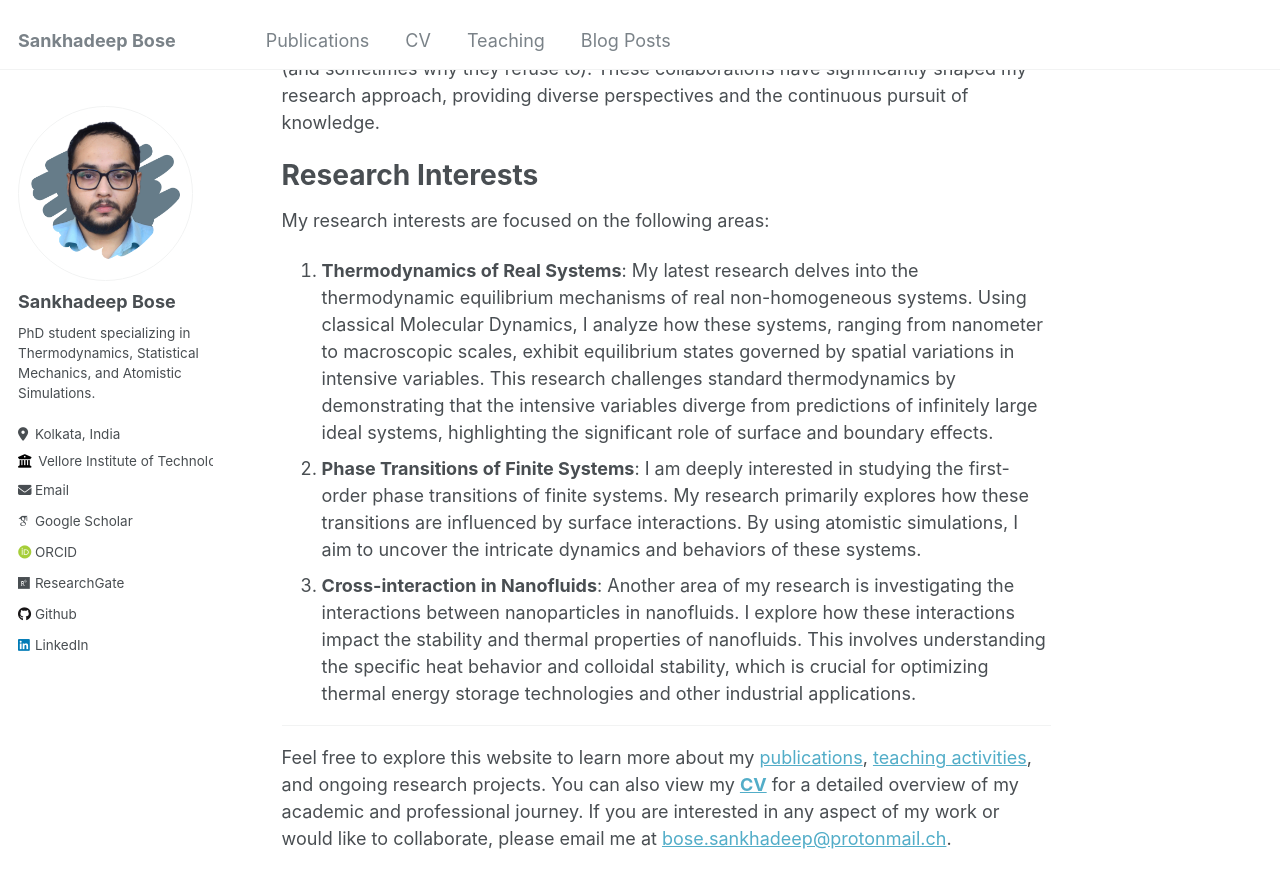
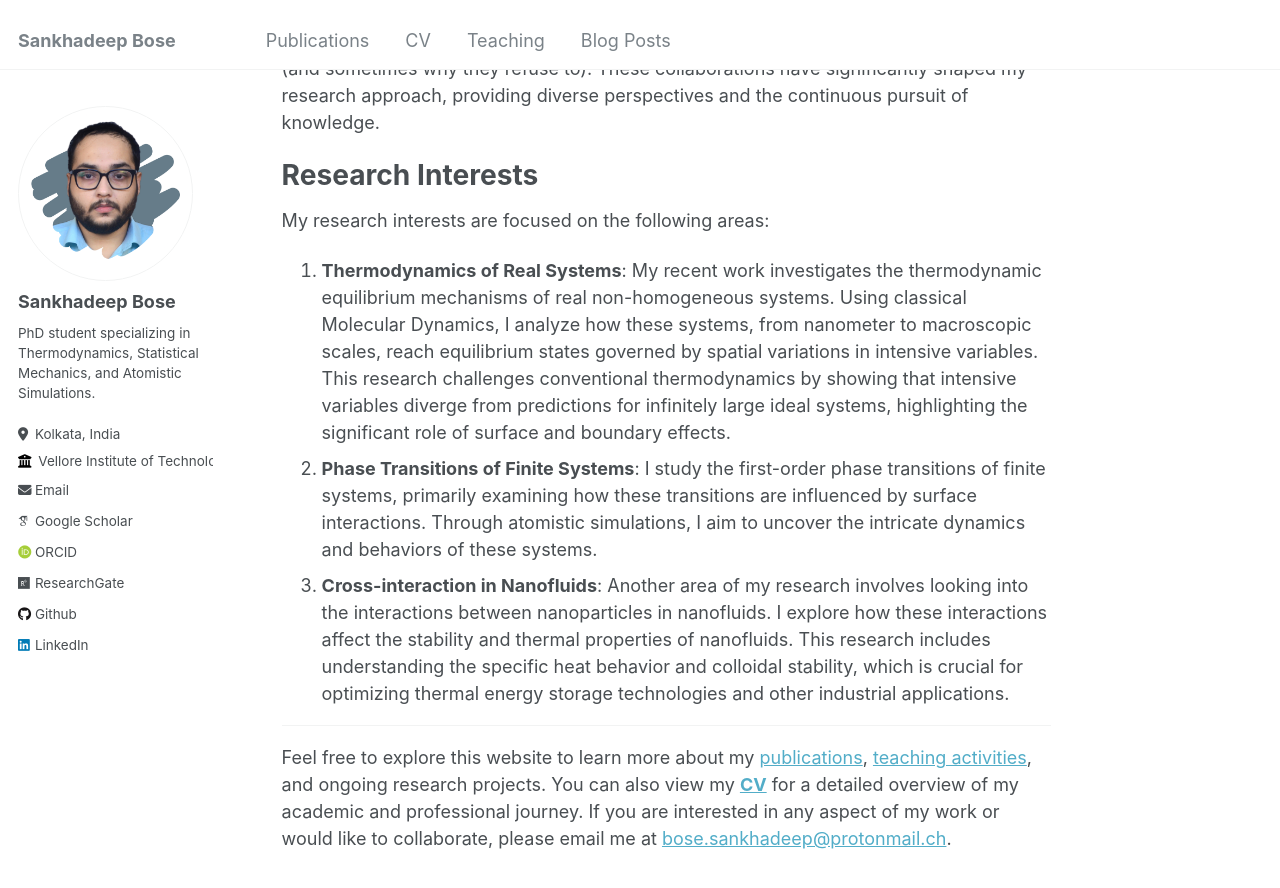
Before and after one commit to sankhadeepbose/sankhadeepbose.github.io, a Jekyll site: the page built from _pages/about.md, in a window 1280 px wide and 900 px high, scrolled down 387 px. Shown: the top 888 px of the window. Built offline with Jekyll 4.4.1, drawn with Linux system fonts in a browser that asks for light colours; some web fonts are replaced.

Commit message:
Update about.md

```diff
--- a/_pages/about.md
+++ b/_pages/about.md
@@ -17,9 +17,9 @@ Hello, I am Sankhadeep (শঙ্খদীপ, pronounced /ʃɔŋ.kʰoː.d̪iːp
 Research Interests
 ======
 My research interests are focused on the following areas:
-1. **Thermodynamics of Real Systems**: My latest research delves into the thermodynamic equilibrium mechanisms of real non-homogeneous systems. Using classical Molecular Dynamics, I analyze how these systems, ranging from nanometer to macroscopic scales, exhibit equilibrium states governed by spatial variations in intensive variables. This research challenges standard thermodynamics by demonstrating that the intensive variables diverge from predictions of infinitely large ideal systems, highlighting the significant role of surface and boundary effects.
-1. **Phase Transitions of Finite Systems**: I am deeply interested in studying the first-order phase transitions of finite systems. My research primarily explores how these transitions are influenced by surface interactions. By using atomistic simulations, I aim to uncover the intricate dynamics and behaviors of these systems.
-1. **Cross-interaction in Nanofluids**: Another area of my research is investigating the interactions between nanoparticles in nanofluids. I explore how these interactions impact the stability and thermal properties of nanofluids. This involves understanding the specific heat behavior and colloidal stability, which is crucial for optimizing thermal energy storage technologies and other industrial applications.
+1. **Thermodynamics of Real Systems**: My recent work investigates the thermodynamic equilibrium mechanisms of real non-homogeneous systems. Using classical Molecular Dynamics, I analyze how these systems, from nanometer to macroscopic scales, reach equilibrium states governed by spatial variations in intensive variables. This research challenges conventional thermodynamics by showing that intensive variables diverge from predictions for infinitely large ideal systems, highlighting the significant role of surface and boundary effects.
+1. **Phase Transitions of Finite Systems**: I study the first-order phase transitions of finite systems, primarily examining how these transitions are influenced by surface interactions. Through atomistic simulations, I aim to uncover the intricate dynamics and behaviors of these systems.
+1. **Cross-interaction in Nanofluids**: Another area of my research involves looking into the interactions between nanoparticles in nanofluids. I explore how these interactions affect the stability and thermal properties of nanofluids. This research includes understanding the specific heat behavior and colloidal stability, which is crucial for optimizing thermal energy storage technologies and other industrial applications.
 
 ------
 Feel free to explore this website to learn more about my [publications](/publications/), [teaching activities](/teaching/), and ongoing research projects. You can also view my **[CV](/cv/)** for a detailed overview of my academic and professional journey. If you are interested in any aspect of my work or would like to collaborate, please email me at [bose.sankhadeep@protonmail.ch](mailto:bose.sankhadeep@protonmail.ch).
```
